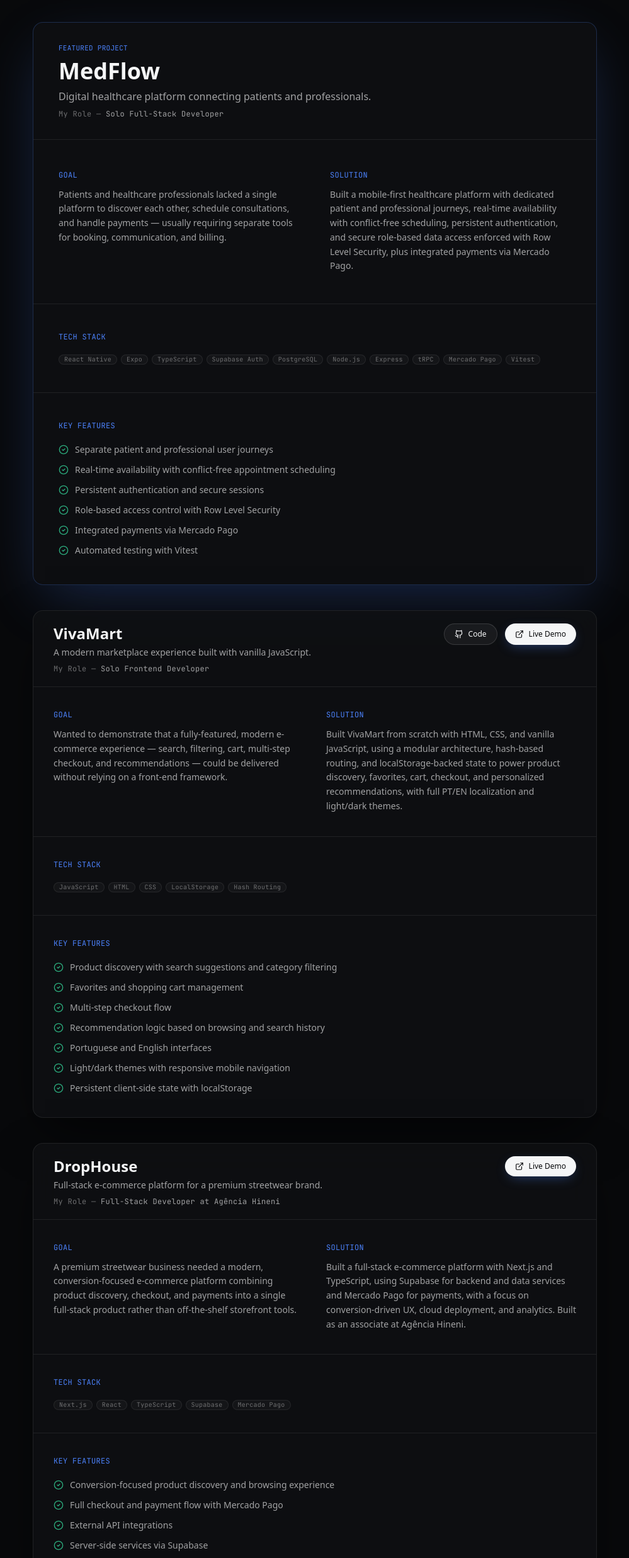
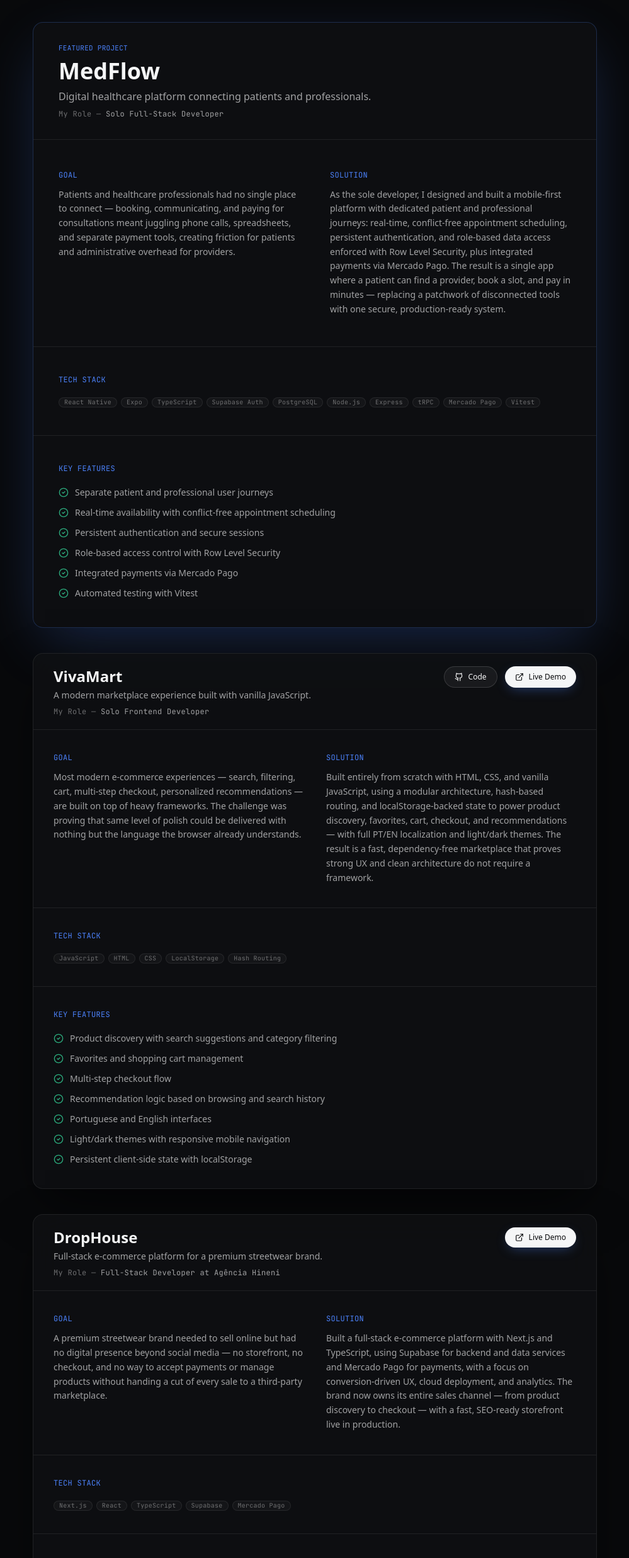
Before and after one commit to JonannVictor/Portifolio, a React (Vite) app: page / in a window 1280 px wide. Shown: the part 1059-3533 px from the top of the page at 63% size, without its empty margins (140-1139 px from the left). Built offline with nearby package versions, Linux system fonts and the light colour scheme; a web font is replaced by a local one.

Commit message:
content: rewrite project case studies with Challenge-Solution-Impact narrative

```diff
--- a/src/data/projects.ts
+++ b/src/data/projects.ts
@@ -25,9 +25,9 @@
     platform: 'mobile',
     role: 'Solo Full-Stack Developer',
     goal:
-      'Patients and healthcare professionals lacked a single platform to discover each other, schedule consultations, and handle payments — usually requiring separate tools for booking, communication, and billing.',
+      'Patients and healthcare professionals had no single place to connect — booking, communicating, and paying for consultations meant juggling phone calls, spreadsheets, and separate payment tools, creating friction for patients and administrative overhead for providers.',
     solution:
-      'Built a mobile-first healthcare platform with dedicated patient and professional journeys, real-time availability with conflict-free scheduling, persistent authentication, and secure role-based data access enforced with Row Level Security, plus integrated payments via Mercado Pago.',
+      "As the sole developer, I designed and built a mobile-first platform with dedicated patient and professional journeys: real-time, conflict-free appointment scheduling, persistent authentication, and role-based data access enforced with Row Level Security, plus integrated payments via Mercado Pago. The result is a single app where a patient can find a provider, book a slot, and pay in minutes — replacing a patchwork of disconnected tools with one secure, production-ready system.",
     techStack: [
       'React Native',
       'Expo',
@@ -57,9 +57,9 @@
     platform: 'web',
     role: 'Solo Frontend Developer',
     goal:
-      'Wanted to demonstrate that a fully-featured, modern e-commerce experience — search, filtering, cart, multi-step checkout, and recommendations — could be delivered without relying on a front-end framework.',
+      'Most modern e-commerce experiences — search, filtering, cart, multi-step checkout, personalized recommendations — are built on top of heavy frameworks. The challenge was proving that same level of polish could be delivered with nothing but the language the browser already understands.',
     solution:
-      'Built VivaMart from scratch with HTML, CSS, and vanilla JavaScript, using a modular architecture, hash-based routing, and localStorage-backed state to power product discovery, favorites, cart, checkout, and personalized recommendations, with full PT/EN localization and light/dark themes.',
+      'Built entirely from scratch with HTML, CSS, and vanilla JavaScript, using a modular architecture, hash-based routing, and localStorage-backed state to power product discovery, favorites, cart, checkout, and recommendations — with full PT/EN localization and light/dark themes. The result is a fast, dependency-free marketplace that proves strong UX and clean architecture do not require a framework.',
     techStack: [
       'JavaScript',
       'HTML',
@@ -88,9 +88,9 @@
     platform: 'web',
     role: 'Full-Stack Developer at Agência Hineni',
     goal:
-      'A premium streetwear business needed a modern, conversion-focused e-commerce platform combining product discovery, checkout, and payments into a single full-stack product rather than off-the-shelf storefront tools.',
+      'A premium streetwear brand needed to sell online but had no digital presence beyond social media — no storefront, no checkout, and no way to accept payments or manage products without handing a cut of every sale to a third-party marketplace.',
     solution:
-      'Built a full-stack e-commerce platform with Next.js and TypeScript, using Supabase for backend and data services and Mercado Pago for payments, with a focus on conversion-driven UX, cloud deployment, and analytics. Built as an associate at Agência Hineni.',
+      'Built a full-stack e-commerce platform with Next.js and TypeScript, using Supabase for backend and data services and Mercado Pago for payments, with a focus on conversion-driven UX, cloud deployment, and analytics. The brand now owns its entire sales channel — from product discovery to checkout — with a fast, SEO-ready storefront live in production.',
     techStack: ['Next.js', 'React', 'TypeScript', 'Supabase', 'Mercado Pago'],
     keyFeatures: [
       'Conversion-focused product discovery and browsing experience',
```
